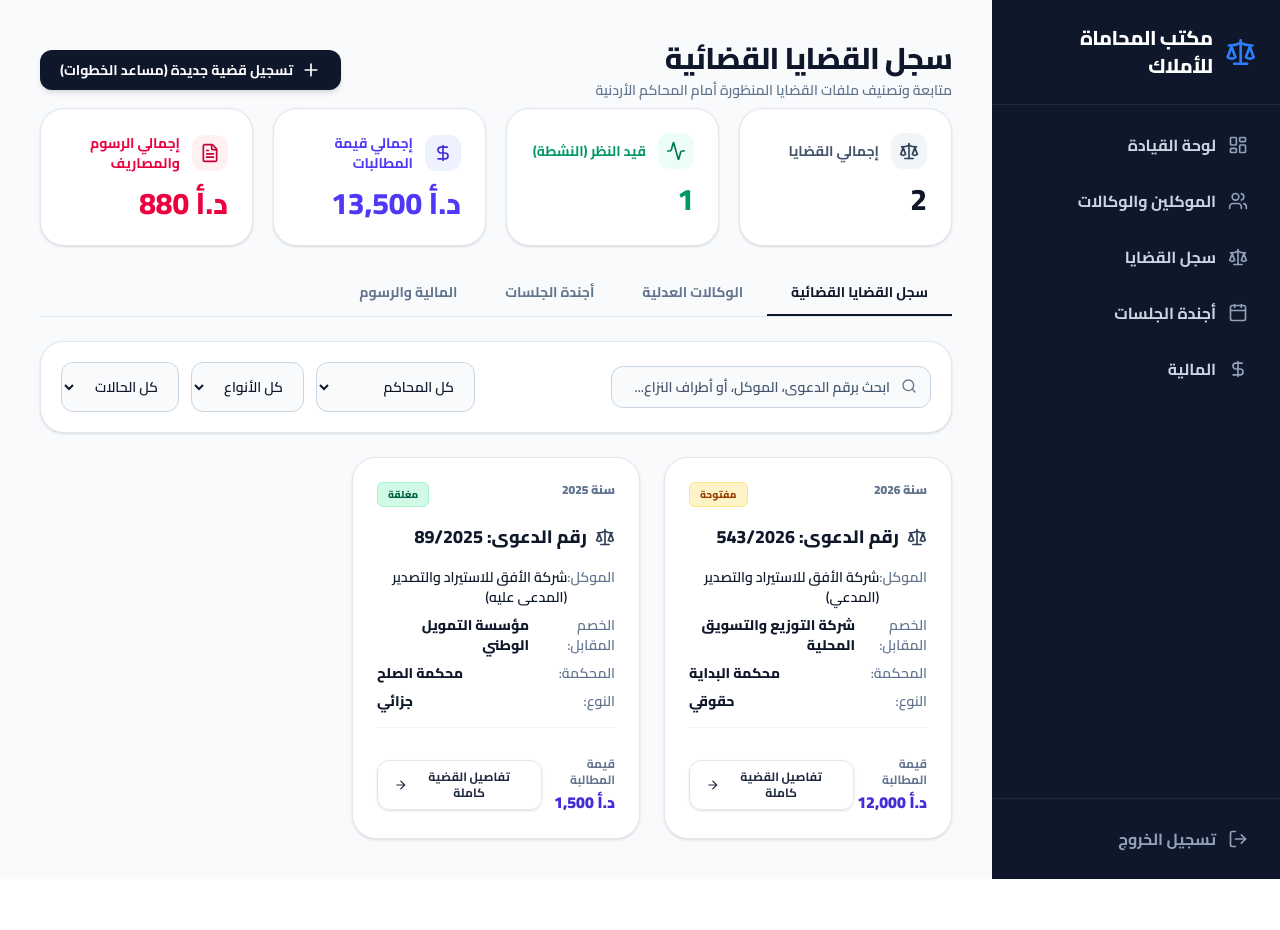
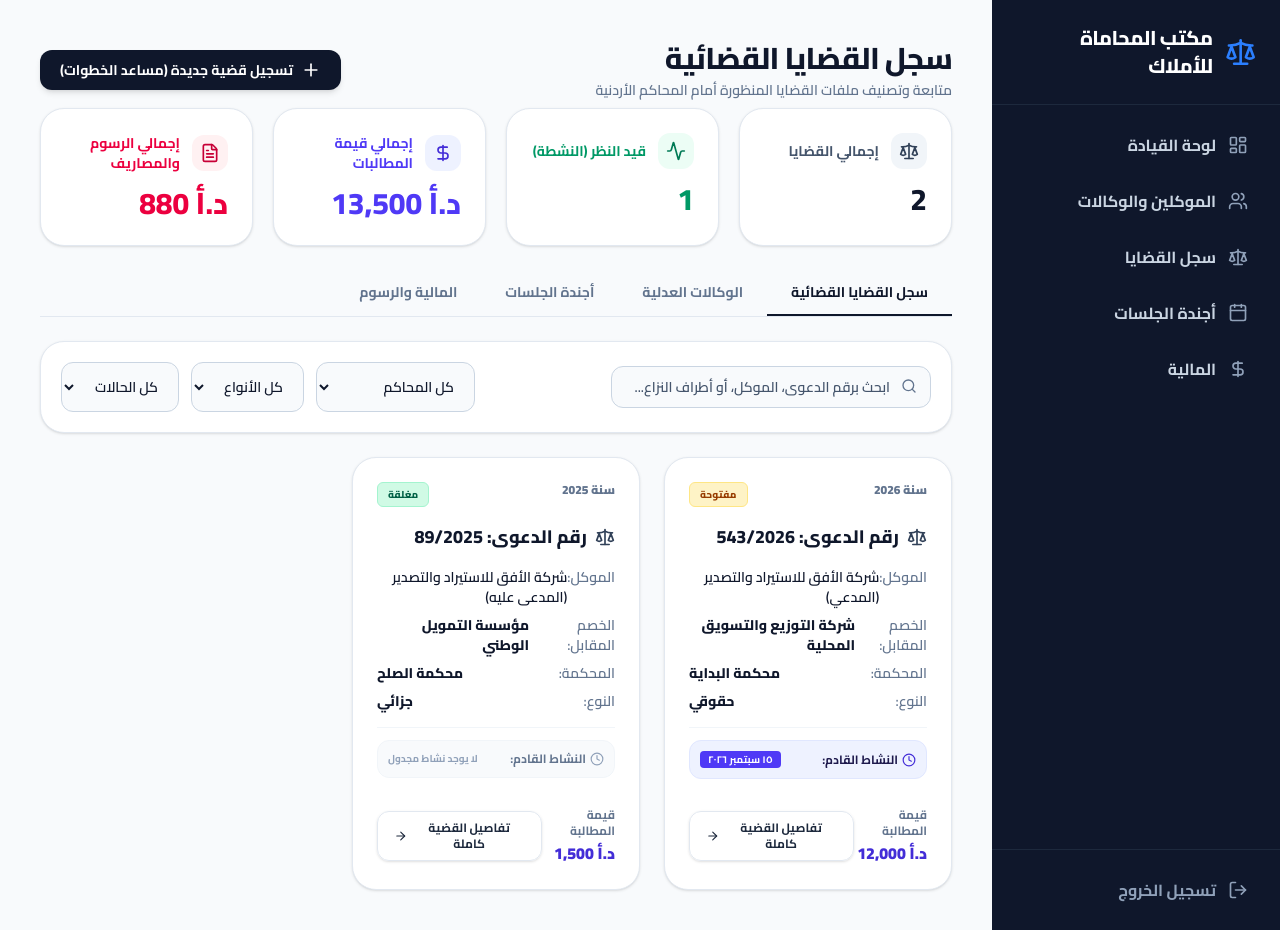
Before and after one commit to alhoulsy0/legal-property-management, a Next.js app: page /cases in a window 1280 px wide. Before the commit the page ends 879 px from the top, so only its background shows below. Built offline with nearby package versions, Linux system fonts and the light colour scheme.

Commit message:
feat: sort cases on docket by closest upcoming hearing session date and display next activity badge on case cards

```diff
--- a/src/app/(dashboard)/cases/page.tsx
+++ b/src/app/(dashboard)/cases/page.tsx
@@ -129,6 +129,28 @@ function CasesPageContent() {
     const matchesStatus = statusFilter ? c.status === statusFilter : true;
 
     return matchesSearch && matchesCourt && matchesType && matchesStatus;
+  });
+
+  const getNextActivityDate = (caseId: string) => {
+    const caseHearings = hearings.filter(h => h.caseId === caseId);
+    const now = Date.now();
+    const dates = caseHearings
+      .flatMap(h => {
+        const list = [];
+        if (h.nextSessionDate) list.push(new Date(h.nextSessionDate).getTime());
+        if (h.sessionDate) list.push(new Date(h.sessionDate).getTime());
+        return list;
+      })
+      .filter(time => time >= now);
+
+    if (dates.length === 0) return Infinity;
+    return Math.min(...dates);
+  };
+
+  const sortedCases = [...filteredCases].sort((a, b) => {
+    const dateA = getNextActivityDate(a.id);
+    const dateB = getNextActivityDate(b.id);
+    return dateA - dateB;
   });
 
   const filteredWakalas = wakalas.filter(w => {
@@ -444,7 +466,7 @@ function CasesPageContent() {
       {/* Tab Render Switch */}
       {activeTab === "cases" && (
         <div className="grid grid-cols-1 md:grid-cols-2 lg:grid-cols-3 gap-6">
-          {filteredCases.map(c => {
+          {sortedCases.map(c => {
             const client = clients.find(cl => cl.id === c.clientId);
             return (
               <div key={c.id} className="bg-white rounded-3xl border border-slate-200 shadow-sm p-6 hover:shadow-md transition-shadow relative overflow-hidden flex flex-col justify-between">
@@ -483,6 +505,32 @@ function CasesPageContent() {
                       <span className="text-slate-900 font-extrabold">{c.caseType}</span>
                     </div>
                   </div>
+
+                  {/* Next Activity Indicator */}
+                  {(() => {
+                    const nextActTime = getNextActivityDate(c.id);
+                    if (nextActTime !== Infinity) {
+                      const dateStr = new Date(nextActTime).toLocaleDateString("ar-EG", { year: "numeric", month: "short", day: "numeric" });
+                      return (
+                        <div className="flex justify-between items-center bg-indigo-50 border border-indigo-100 p-2.5 rounded-xl text-xs font-bold text-indigo-950 mt-3">
+                          <span className="text-indigo-650 flex items-center gap-1">
+                            <Clock className="w-3.5 h-3.5 text-indigo-700" />
+                            <span>النشاط القادم:</span>
+                          </span>
+                          <span className="bg-indigo-600 text-white px-2 py-0.5 rounded text-[10px]">{dateStr}</span>
+                        </div>
+                      );
+                    }
+                    return (
+                      <div className="flex justify-between items-center bg-slate-50 border border-slate-100 p-2.5 rounded-xl text-xs font-bold text-slate-500 mt-3">
+                        <span className="flex items-center gap-1">
+                          <Clock className="w-3.5 h-3.5 text-slate-400" />
+                          <span>النشاط القادم:</span>
+                        </span>
+                        <span className="text-[10px] text-slate-400">لا يوجد نشاط مجدول</span>
+                      </div>
+                    );
+                  })()}
                 </div>
 
                 <div className="mt-4 pt-3 flex items-center justify-between">
```
